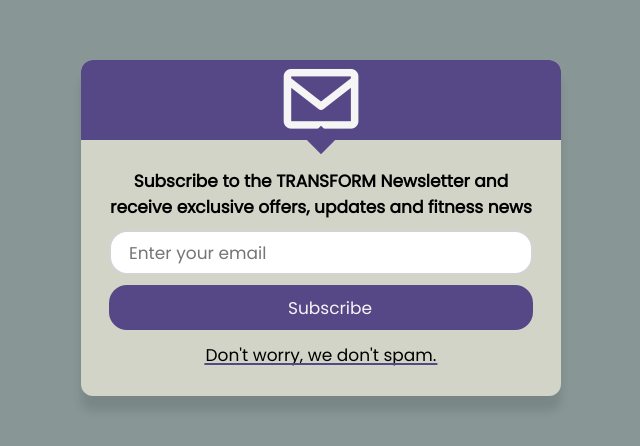
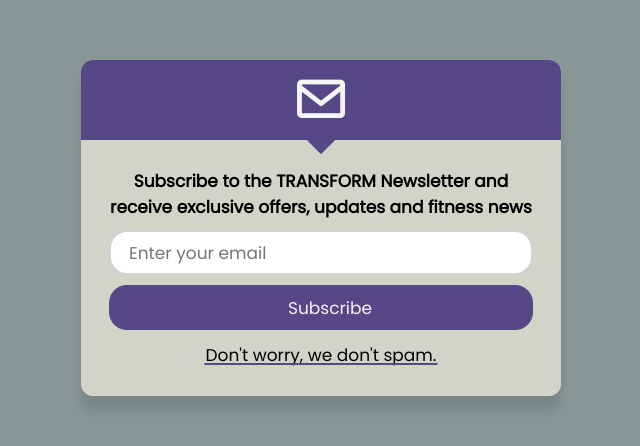
Before and after one commit to alok-x0s1/Email-Subscription-Form, a plain HTML site: page index.html in a window 1280 px wide. Shown: the part 172-618 px from the top of the page, without its empty margins (319-959 px from the left). Drawn offline with nearby package versions, Linux system fonts and the light colour scheme.

Commit message:
Change in fontsize of icon

```diff
--- a/style.css
+++ b/style.css
@@ -56,7 +56,7 @@ main {
 }
 
 .wrapper .top i {
-    font-size: 7vw;
+    font-size: 4.5vw;
 }
 
 .wrapper .bottom {
```
